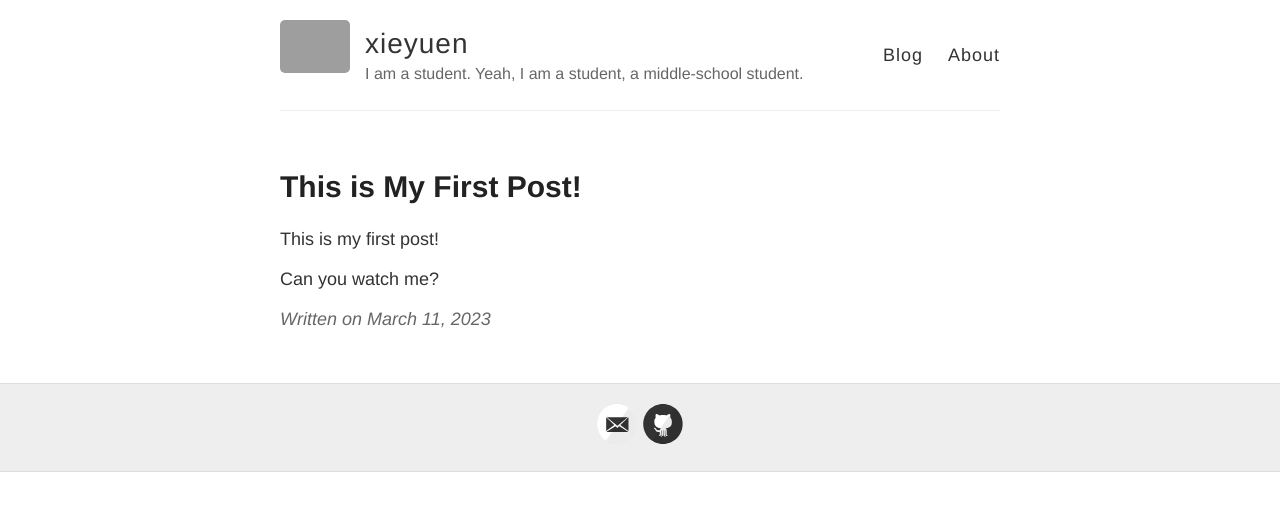
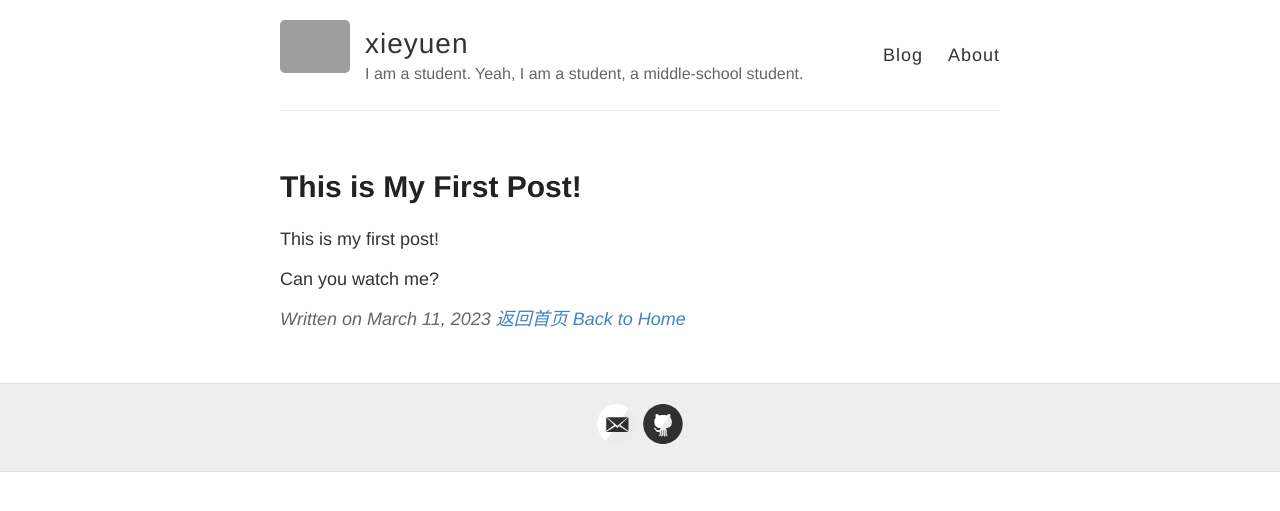
Before and after one commit to xieyuen/xieyuen.github.io, a Jekyll site: the page built from _posts/2023-3-11-First-Post.md, in a window 1280 px wide. Shown: the top 511 px of the page. Built offline with Jekyll 4.4.1, drawn with Linux system fonts in a browser that asks for light colours.

Commit message:
Update post.html

```diff
--- a/_layouts/post.html
+++ b/_layouts/post.html
@@ -11,6 +11,7 @@ layout: default
 
   <div class="date">
     Written on {{ page.date | date: "%B %e, %Y" }}
+    <a href="{{ site.baseurl }}/">返回首页 Back to Home</a>
   </div>
 
   {% include disqus.html %}
```
